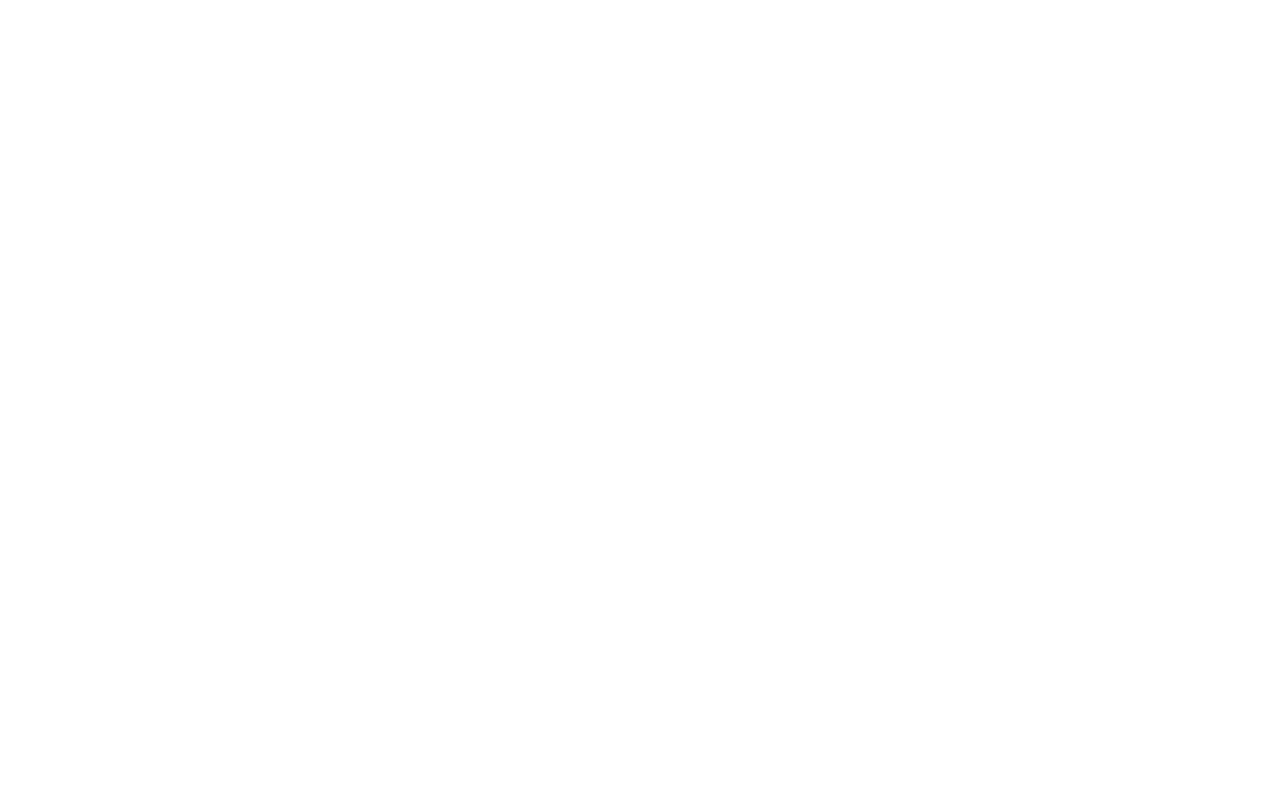
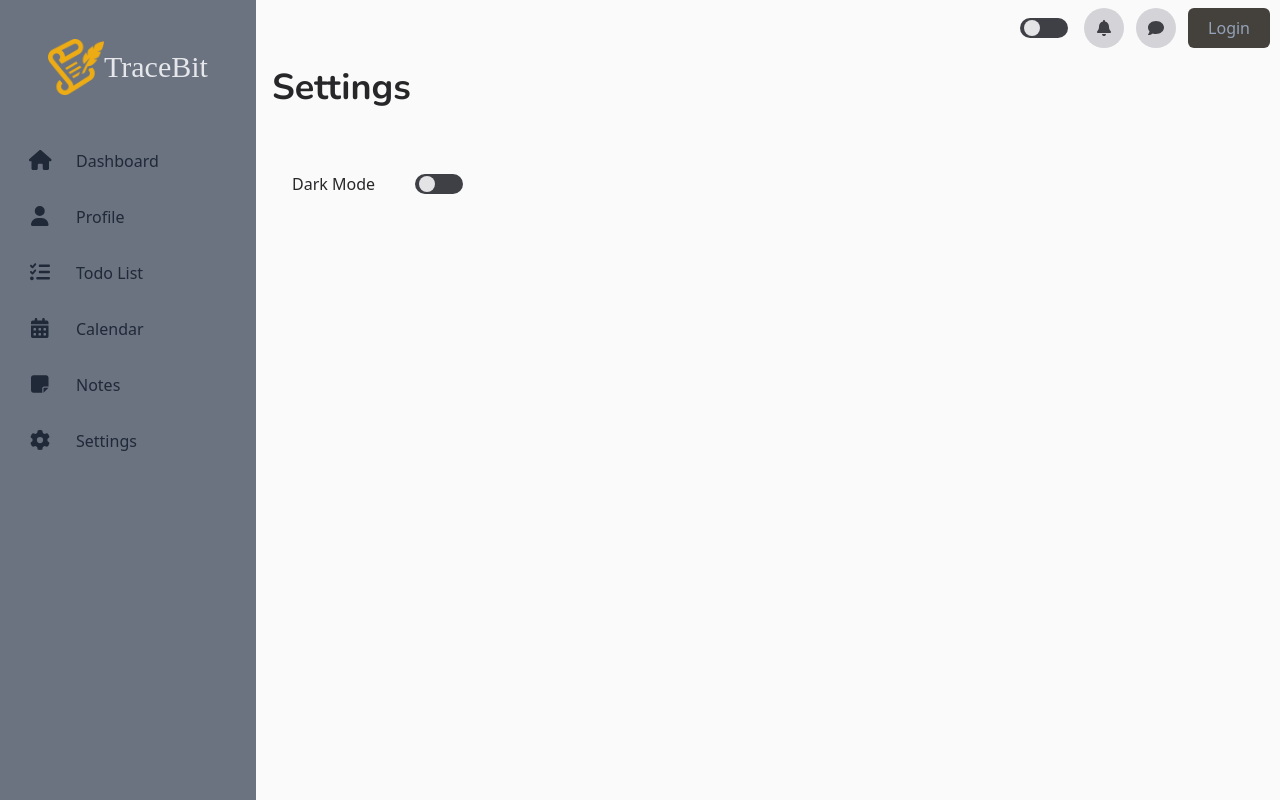
Before and after one commit to Shakya7/Todo-App-Frontend, a React (Create React App) app: page /settings in a window 1280 px wide. Before the commit this address had no page. Built offline with nearby package versions, Linux system fonts and the light colour scheme; no server answers; a web font is replaced by a local one.

Commit message:
Implemented Settings

```diff
--- a/src/App.js
+++ b/src/App.js
@@ -9,6 +9,9 @@
 import Profile from './components/Profile';
 import TodoLayout from './components/todo/TodoLayout';
 import NoteLayout from './components/note/NoteLayout';
+import Settings from './components/Settings';
+import _500ServerError from './components/error-UI/_500ServerError';
+import PageNotFound from './components/error-UI/PageNotFound';
 
 function App() {
   return (
@@ -21,9 +24,12 @@
           <Route path="/note" element={<NoteLayout/>}/>
           <Route path="/profile" element={<Profile/>}/>
           <Route path="/todo" element={<TodoLayout/>}/>
+          <Route path="/settings" element={<Settings/>}/>
+          <Route path="*" element={<PageNotFound/>}/>
         </Route>
         <Route path="/signup" element={<Signup/>}/>
         <Route path="/login" element={<Login/>}/>
+        <Route path="*" element={<_500ServerError/>}/>
       </Routes>
     </div>
     </BrowserRouter>
--- a/src/components/Header.js
+++ b/src/components/Header.js
@@ -40,7 +40,10 @@
           <FontAwesomeIcon onClick={()=>setShow(false)} className={`text-xl absolute top-4 left-4 ${theme?"text-zinc-800":"text-slate-400"}`} icon={faXmark}/>
           <div className="mt-14 h-full">
             <div className="flex flex-col items-start text-filter vsm:text-base">
-              <div className="h-1/6 gap-x-3 flex justify-start xxsm:justify-center items-center px-4">
+              <div onClick={()=>{
+                setShow(false);
+                navigation("/")
+                }} className="h-1/6 gap-x-3 flex justify-start xxsm:justify-center items-center px-4">
                 <img className="w-1/6 vsm:w-10" src={logo} alt="logo"/>
                 <span className="font-fascinate text-gray-200 text-addTask vsm:text-xl">TraceBit</span>
               </div>
@@ -81,7 +84,10 @@
                 <div className="vsm:w-12"><FontAwesomeIcon className="text-filter vsm:text-xl" icon={faNoteSticky}/></div>
                 <p>Notes</p>
               </div>
-              <div className={`flex gap-x-3 w-full justify-start items-center p-4 ease-in-out duration-500 cursor-pointer ${theme?"text-gray-800":"text-gray-400"} 2xl:p-5 hover:bg-stone-900 hover:text-slate-100`}>
+              <div onClick={()=>{
+                setShow(false);
+                navigation("/settings")
+                }} className={`flex gap-x-3 w-full justify-start items-center p-4 ease-in-out duration-500 cursor-pointer ${theme?"text-gray-800":"text-gray-400"} 2xl:p-5 hover:bg-stone-900 hover:text-slate-100`}>
                 <div className="vsm:w-12"><FontAwesomeIcon className="text-filter vsm:text-xl" icon={faGear}/></div>
                 <p>Settings</p>
               </div>
--- a/src/components/Profile.js
+++ b/src/components/Profile.js
@@ -40,9 +40,12 @@
 
   return (
     <div className="h-full">
-        <div className="h-full">
+        <div className="h-full px-4">
+            <div className="flex justify-center md:justify-start  items-center mt-3">
+                <h2 className={`self-start font-nunito ${!theme?"text-white":"text-zinc-800"} text-title xxxsm:text-4xl`}>Profile</h2>
+            </div>
             <div className="flex pt-44 pl-10 items-center justify-center md:pt-20 md:justify-start ">
-                <div className={`rounded-full w-24 h-24 apex-xsm:w-[65vw] apex-xsm:h-[65vw]  xxsm:w-60 xxsm:h-60 mr-8 flex items-center justify-center  ${theme?"bg-zinc-300":"bg-gray-400"}`}>
+                <div className={`rounded-md apex-xsm:rounded-full w-24 h-20 apex-xsm:w-[65vw] apex-xsm:h-[65vw]  xxsm:w-60 xxsm:h-60 mr-8 flex items-center justify-center  ${theme?"bg-zinc-300":"bg-gray-400"}`}>
                     <FontAwesomeIcon className="text-xs apex-xsm:text-[14vw] xxsm:text-5xl" icon={faUser}/>
                 </div>
                 <div className="hidden md:block">
--- /dev/null
+++ b/src/components/Settings.js
@@ -0,0 +1,25 @@
+import { useSelector, useDispatch } from "react-redux";
+import { changeTheme } from "../redux/features/settings/settingSlice";
+
+function Settings() {
+    const theme=useSelector((state)=>state.settings.darkMode);
+    const dispatch=useDispatch();
+
+    return (
+        <div className="h-full px-4">
+            <div className="flex justify-between items-center mt-3">
+                <h2 className={`self-start font-nunito ${!theme?"text-white":"text-zinc-800"} text-title xxxsm:text-4xl`}>Settings</h2>
+            </div>
+            <div className="flex mt-16 ml-5 gap-10 justify-start items-center">
+                <p className={`${!theme?"text-white":"text-zinc-800"} text-addTask vsm:text-base`}>Dark Mode</p>
+                <div onClick={()=>{
+                    dispatch(changeTheme())
+                }} className={`${theme?"bg-zinc-700":"bg-zinc-200"} ease-in-out duration-500 w-6 xxsm:w-12 h-3 xxsm:h-5 mr-4 rounded-full flex items-center ${theme?"justify-start":"justify-end"} p-1 cursor-pointer`}>
+                    <div className={`${theme?"bg-zinc-200":"bg-zinc-700"} w-2 h-2 xxsm:w-4 xxsm:h-4 rounded-full`}></div>
+                </div>
+            </div>
+        </div>
+    )
+}
+
+export default Settings
--- a/src/components/Sidebar.js
+++ b/src/components/Sidebar.js
@@ -11,7 +11,7 @@
   return (
     <>
       <div className={`hidden md:block max-h-full basis-1/5 ${!theme?"bg-zinc-800":"bg-gray-500"}`}>
-        <div className="h-1/6 flex justify-center items-center">
+        <div onClick={()=>navigation("/")} className="h-1/6 flex justify-center items-center cursor-pointer">
           <img className="w-14" src={logo} alt="logo"/>
           <span className="font-fascinate text-gray-200 md:text-xl lg:text-3xl">TraceBit</span>
         </div>
@@ -38,7 +38,7 @@
             <div className="w-12"><FontAwesomeIcon className="text-xl" icon={faNoteSticky}/></div>
             <p>Notes</p>
           </div>
-          <div className={`flex gap-x-3 justify-start items-center p-4 ease-in-out duration-500 cursor-pointer ${theme?"text-gray-800":"text-gray-400"} 2xl:p-5 hover:bg-stone-900 hover:text-slate-100`}>
+          <div onClick={()=>navigation("/settings")} className={`flex gap-x-3 justify-start items-center p-4 ease-in-out duration-500 cursor-pointer ${theme?"text-gray-800":"text-gray-400"} 2xl:p-5 hover:bg-stone-900 hover:text-slate-100`}>
             <div className="w-12"><FontAwesomeIcon className="text-xl" icon={faGear}/></div>
             <p>Settings</p>
           </div>
--- /dev/null
+++ b/src/components/error-UI/PageNotFound.js
@@ -0,0 +1,13 @@
+import page_not_found from "../../images/page_not_found.png"
+
+function PageNotFound() {
+  return (
+    <>
+        <div className="w-full bg-white flex justify-center items-center overflow-hidden">
+            <img src={page_not_found}/>
+        </div>
+    </>
+  )
+}
+
+export default PageNotFound
--- /dev/null
+++ b/src/components/error-UI/_500ServerError.js
@@ -0,0 +1,9 @@
+
+
+function _500ServerError() {
+  return (
+    <div>_500ServerError</div>
+  )
+}
+
+export default _500ServerError
--- a/src/components/home/DashboardLayout.js
+++ b/src/components/home/DashboardLayout.js
@@ -494,7 +494,6 @@
     xaxis:{
       labels: {
         formatter: (value) => {
-          console.log(notes)
           return notes.length?`${months[new Date(value).getMonth()]}, ${new Date(value).getFullYear()}`:value
         },
       }
```
Also changed, not shown: src/images/page_not_found.png (added).
